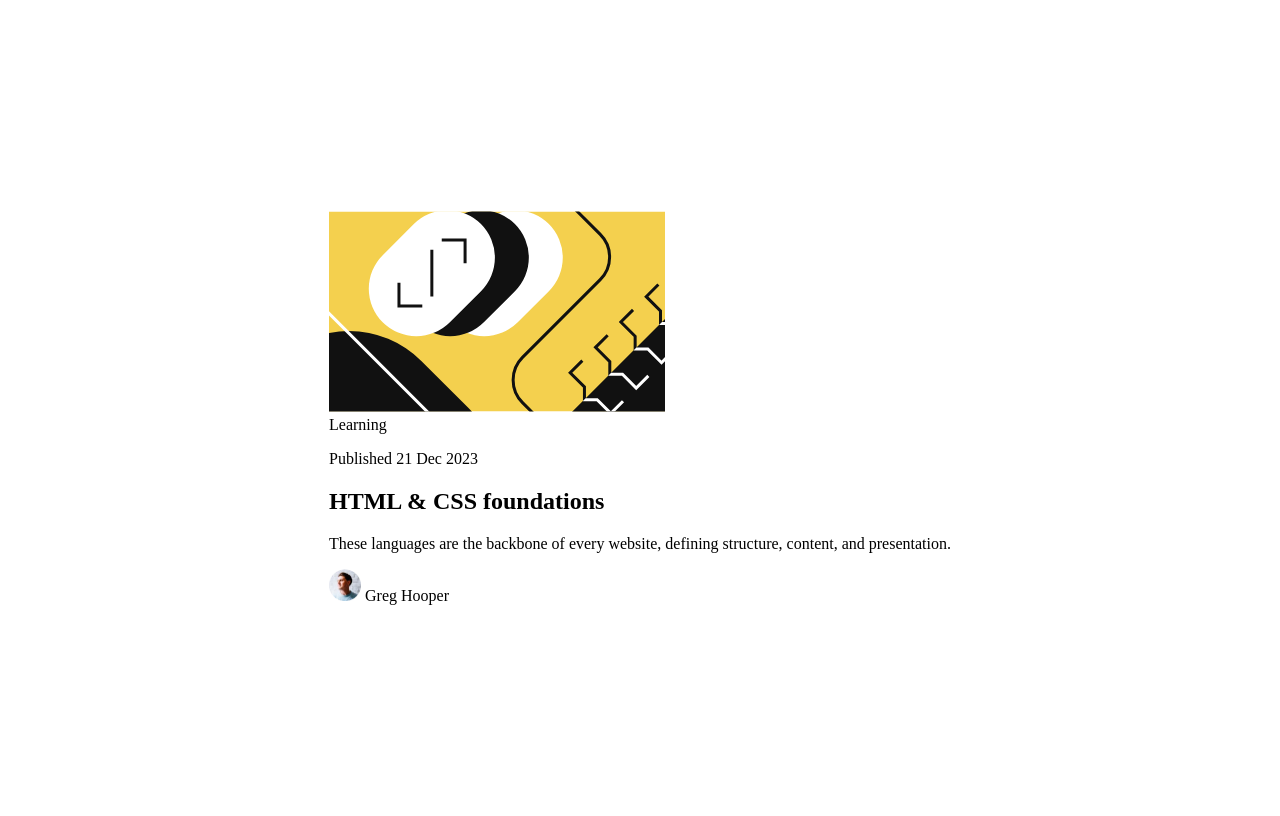
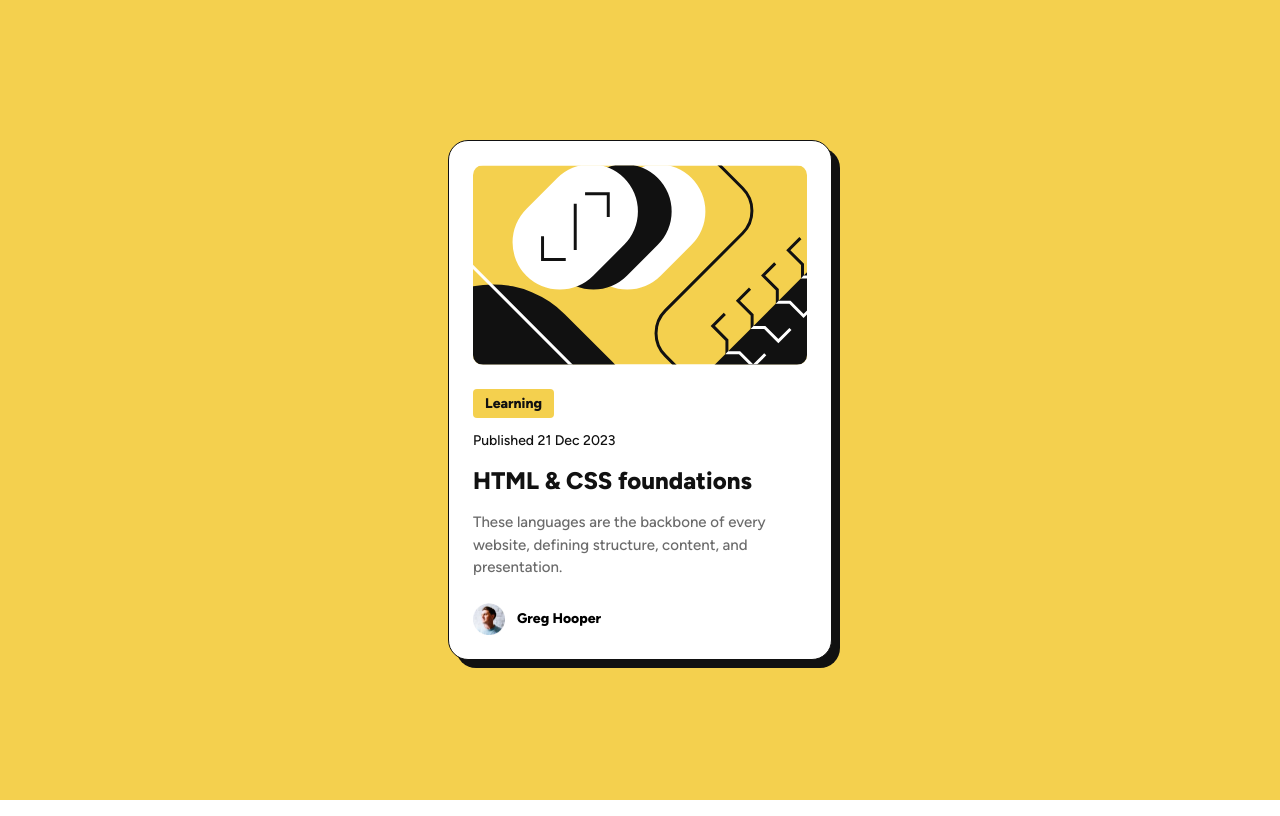
Before and after one commit to j-alvarezsone/blog-preview-card, a plain HTML site: page index.html in a window 1280 px wide. Drawn offline with Linux system fonts and the light colour scheme; the site is published under a folder, as on GitHub Pages, so addresses that start at the root find nothing.

Commit message:
fix: Correct stylesheet paths in index.html

```diff
--- a/index.html
+++ b/index.html
@@ -6,10 +6,10 @@
     <!-- displays site properly based on user's device -->
 
     <link rel="icon" type="image/png" sizes="32x32" href="./assets/images/favicon-32x32.png" />
-    <link rel="stylesheet" href="/css/reset.css" />
-    <link rel="stylesheet" href="/css/tokens.css" />
-    <link rel="stylesheet" href="/css/typography.css" />
-    <link rel="stylesheet" href="/css/blog-preview-card.css" />
+    <link rel="stylesheet" href="css/reset.css" />
+    <link rel="stylesheet" href="css/tokens.css" />
+    <link rel="stylesheet" href="css/typography.css" />
+    <link rel="stylesheet" href="css/blog-preview-card.css" />
 
     <title>Frontend Mentor | Blog preview card</title>
 
```
